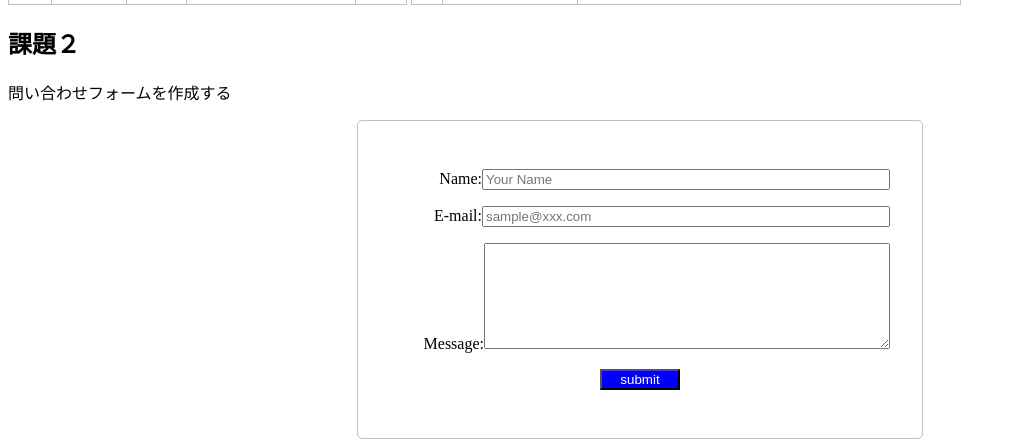
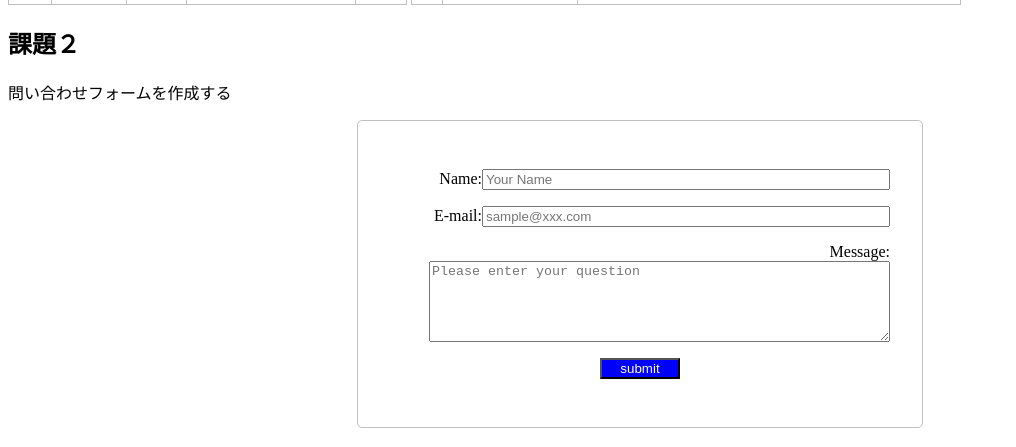
Before and after one commit to yui-tsuruoka/internship_2020, a plain HTML site: page HTML_CSS/test.html in a window 1280 px wide. Shown: the part 412-859 px from the top of the page, without its empty margins (0-1016 px from the left). Drawn offline with Linux system fonts and the light colour scheme.

Commit message:
再提出2回目

```diff
--- a/HTML_CSS/css/test.css
+++ b/HTML_CSS/css/test.css
@@ -41,16 +41,21 @@ div {
 	text-align:right;
 	margin-right:auto;
 	margin-left:auto;
+	vertical-align:middle;
+}
+
+input{
+	width:400px;
+}
+
+textarea{
+	text-align: left;
+	vertical-align: top;
+	margin-right:auto;
+	margin-left:auto;
 }
 
 
-input {
-	width:400px;
-}
-textarea {
-	width:400px;
-	height:100px;
-}
 .submit {
 	width:6em;
 	background-color:#0000ff;
--- a/HTML_CSS/test.html
+++ b/HTML_CSS/test.html
@@ -103,8 +103,7 @@
 		<form method="post">
 			<p class="right">Name:<input type="text" required name="yourname" placeholder="Your Name"></p>
 			<p class="right">E-mail:<input type="email" required name="mail" placeholder="sample@xxx.com" pattern=".+@.+\..+"></p>
-			<p class="right">Message:<textarea id="message" name="message" placeholder="Please enter your question">
-			</textarea></p>
+			<p class="right">Message:<textarea name="content" class="message" rows="5" cols="55" placeholder="Please enter your question"></textarea>
 			<p class="sub"><input class="submit" type="submit" value="submit"></p>
 		</form>
 	</div>
```
